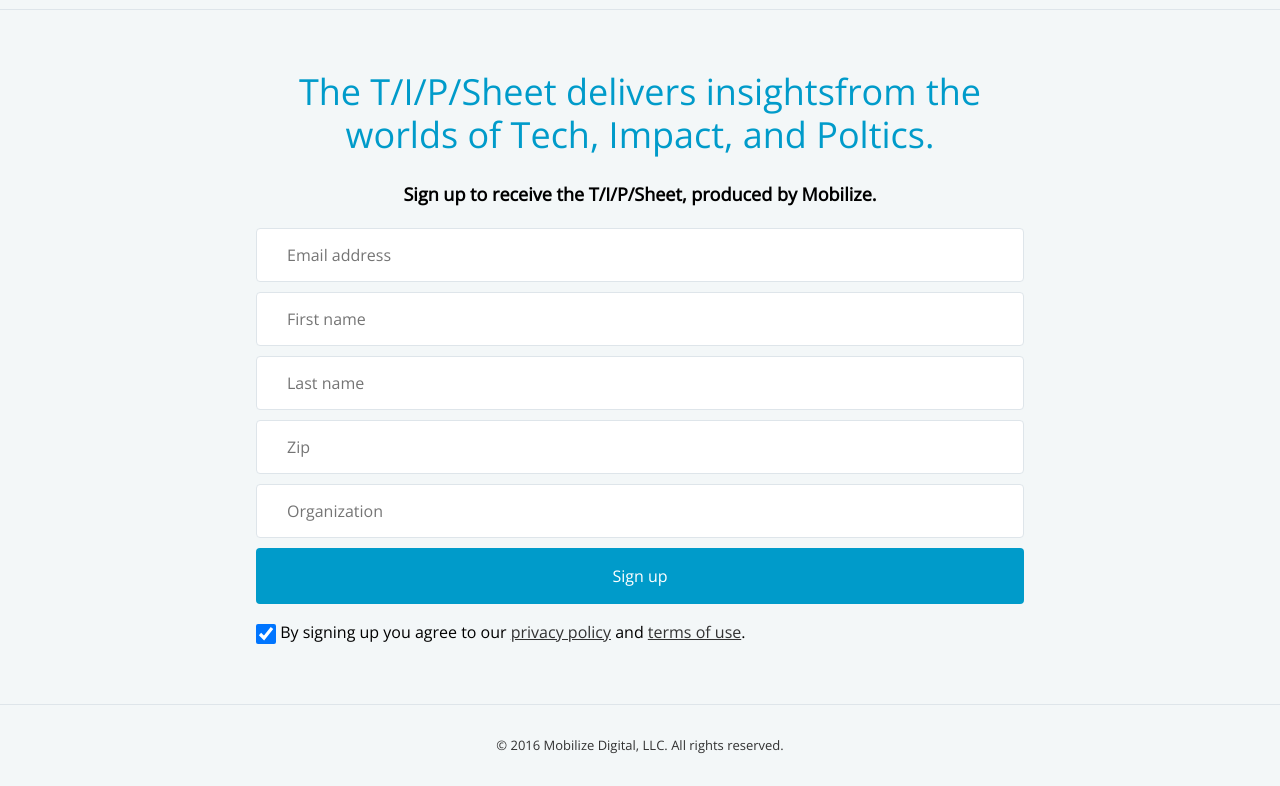
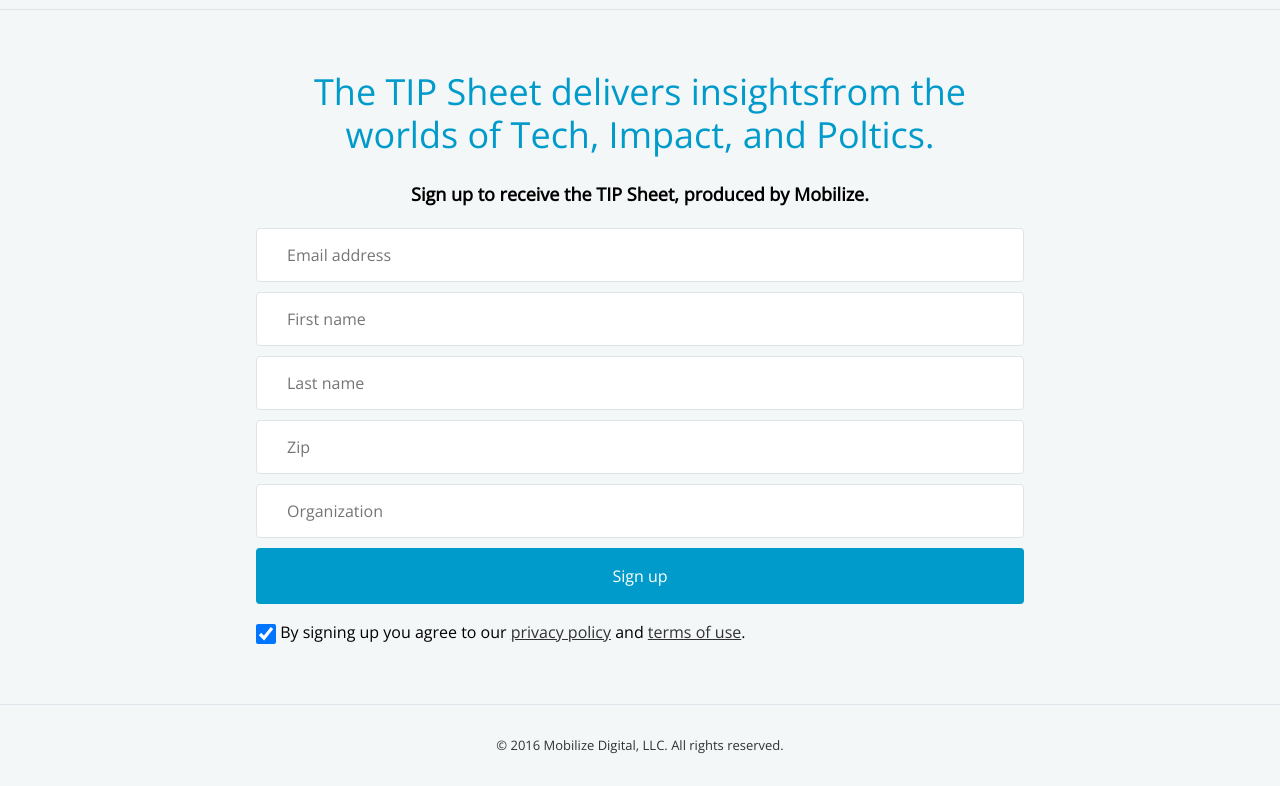
Before and after one commit to mobilizedigital/tips.mobilize.us, a website: page tips/index.html in a window 1280 px wide. Shown: the part 151-937 px from the top of the page. Drawn offline with nearby package versions, Linux system fonts and the light colour scheme.

Commit message:
update copy

```diff
--- a/tips/index.html
+++ b/tips/index.html
@@ -1,7 +1,7 @@
 <!DOCTYPE html>
 <html lang="en">
   <head>
-    <title>T/I/P/Sheet | Moblilize.us</title>
+    <title>TIP Sheet | Moblilize.us</title>
     <link rel="shortcut icon" type="image/x-icon" href="favicon.ico">
 
     <!-- meta -->
@@ -24,8 +24,8 @@
     <!-- content -->
     <div class="section section--one">
       <div class="section--wrapper">
-        <h1>The T/I/P/Sheet delivers insightsfrom the worlds of Tech, Impact, and Poltics.</h1>
-        <p>Sign up to receive the T/I/P/Sheet, produced by Mobilize.</p>
+        <h1>The TIP Sheet delivers insightsfrom the worlds of Tech, Impact, and Poltics.</h1>
+        <p>Sign up to receive the TIP Sheet, produced by Mobilize.</p>
 
         <form class="form--mailchimp" data-action="">
           <p class="form--message"></p>
```
